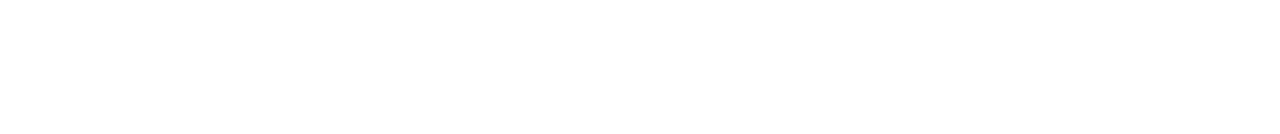
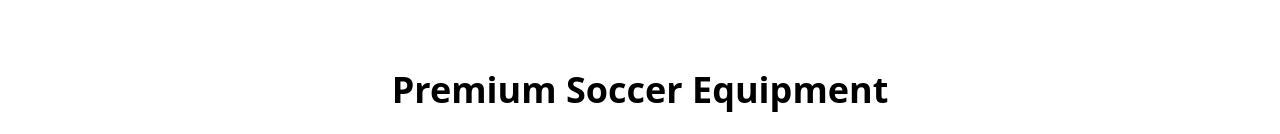
Before and after one commit to Jintops/football-web, a React (Vite) app: page / in a window 1280 px wide. Shown: the part 674-808 px from the top of the page. Built offline with nearby package versions, Linux system fonts and the light colour scheme.

Commit message:
product page

```diff
--- a/package.json
+++ b/package.json
@@ -23,6 +23,7 @@
     "@types/react": "^19.1.8",
     "@types/react-dom": "^19.1.6",
     "@vitejs/plugin-react": "^4.5.2",
+    "daisyui": "^5.0.46",
     "eslint": "^9.29.0",
     "eslint-plugin-react-hooks": "^5.2.0",
     "eslint-plugin-react-refresh": "^0.4.20",
--- a/src/components/Home.jsx
+++ b/src/components/Home.jsx
@@ -1,12 +1,13 @@
 import React from 'react'
 import FrontPage from './FrontPage'
+import ProductPage from './ProductPage'
 
 const Home = () => {
   return (
     <div>
 
        <FrontPage/>
-
+       <ProductPage/>
     </div>
 
 
--- /dev/null
+++ b/src/components/ProductPage.jsx
@@ -0,0 +1,17 @@
+import React from 'react'
+
+const ProductPage = () => {
+  return (
+    <div className='mt-20'>
+        <div className='flex flex-col justify-center items-center'>
+           <h1 className='font-bold text-4xl'>Premium Soccer Equipment</h1>
+           <p className='mt-5 text-xl text-green-800'>Discover our premium collection of soccer boots, jerseys, and equipment designed for champions</p>
+        </div>
+        <div>
+
+        </div>
+    </div>
+  )
+}
+
+export default ProductPage
```
Also changed, not shown: 1 other file (tests, documents, lock files or other folders).
